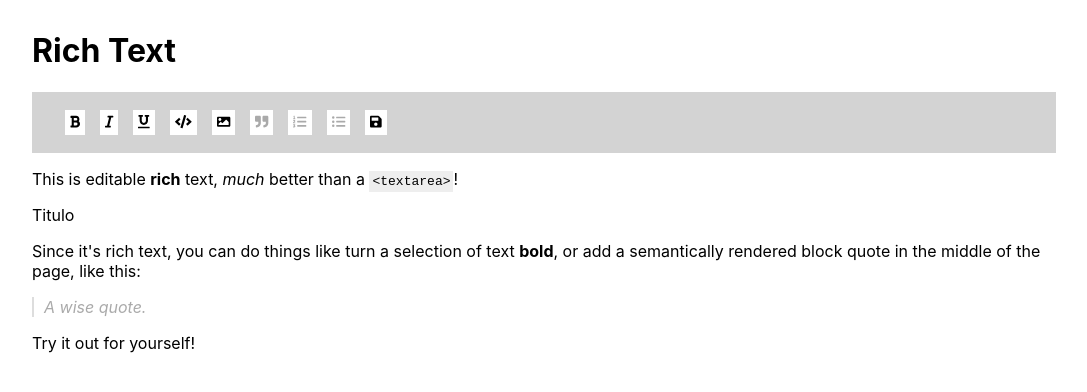
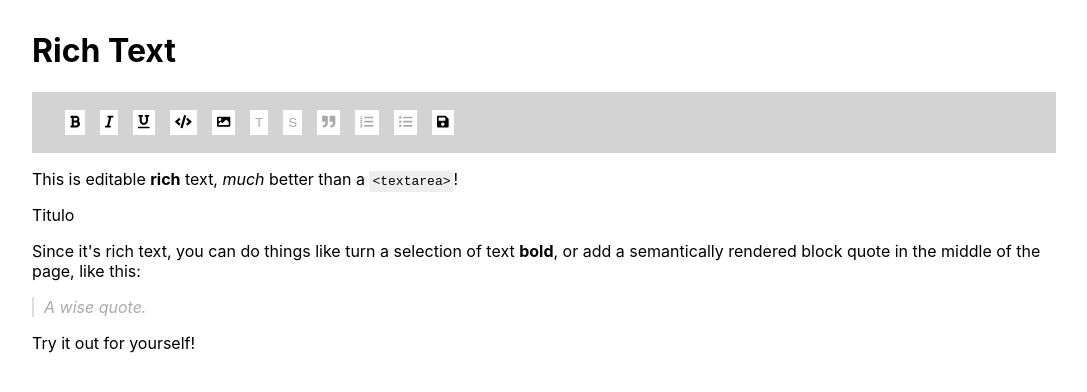
Before and after one commit to diruiz/SlateJs, a React (Create React App) app: page / in a window 1280 px wide. Shown: the top 392 px of the page, without its empty margins (96-1183 px from the left). Built offline with nearby package versions, Linux system fonts and the light colour scheme.

Commit message:
headings

```diff
--- a/src/Components/Slate/RichTextEditor.js
+++ b/src/Components/Slate/RichTextEditor.js
@@ -54,6 +54,8 @@ function RichTextEditor(props) {
             insertImage(editor, url)
           }}>{Icons.Image}</MarkButton>
 
+        <BlockButton format="heading-one" >T</BlockButton>
+        <BlockButton format="heading-two" >S</BlockButton>
         <BlockButton format="block-quote" >{Icons.Quote}</BlockButton>
         <BlockButton format="numbered-list" >{Icons.OrderedList}</BlockButton>
         <BlockButton format="bulleted-list" >{Icons.UnorderedList}</BlockButton>
```
